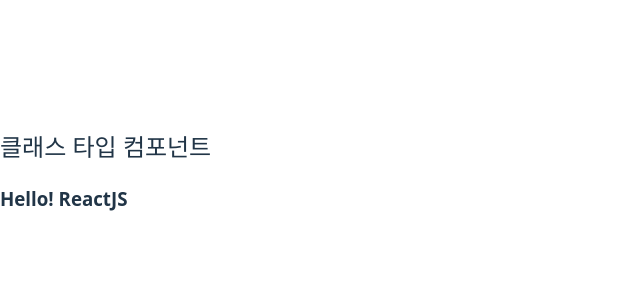
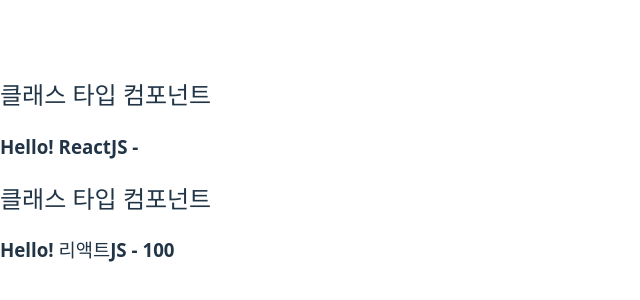
Before and after one commit to rubal2526/React-Basic-App, a React (Vite) app: page / in a window 1280 px wide. Shown: the part 230-530 px from the top of the page, without its empty margins (0-640 px from the left). Built offline with nearby package versions, Linux system fonts and the light colour scheme.

Commit message:
conponnetsfunc add

```diff
--- a/package.json
+++ b/package.json
@@ -10,6 +10,7 @@
     "preview": "vite preview"
   },
   "dependencies": {
+    "prop-types": "^15.8.1",
     "react": "^19.1.1",
     "react-dom": "^19.1.1"
   },
--- a/src/App.jsx
+++ b/src/App.jsx
@@ -4,6 +4,7 @@
   return (
     <>
       <MyComponents name="ReactJS" />
+      <MyComponents age={100} />
     </>
   );
 };
--- a/src/components/MyComponents.jsx
+++ b/src/components/MyComponents.jsx
@@ -1,20 +1,26 @@
+import PropTypes from 'prop-types';
 import React, { Component } from 'react';
 
 class MyComponents extends Component {
     render() {
         //desrtucring assignment
-        const { name } = this.props;
+        const { name,age } = this.props;
 
         return (
             <div>
                 <h2>클래스 타입 컴포넌트</h2>
-                <h3>Hello! {name}</h3>
+                <h3>Hello! {name} - {age}</h3>
             </div>
         );
     }
 }
 MyComponents.defaultProps = {
+    name: '리액트JS'
+};
 
+MyComponents.propTypes = {
+    name: PropTypes.string,
+    age: PropTypes.number.isRequired
 };
 
 export default MyComponents;
```
Also changed, not shown: src/components/MyComponentsFunc.jsx (added, +11 -0 lines), 1 other file (tests, documents, lock files or other folders).
